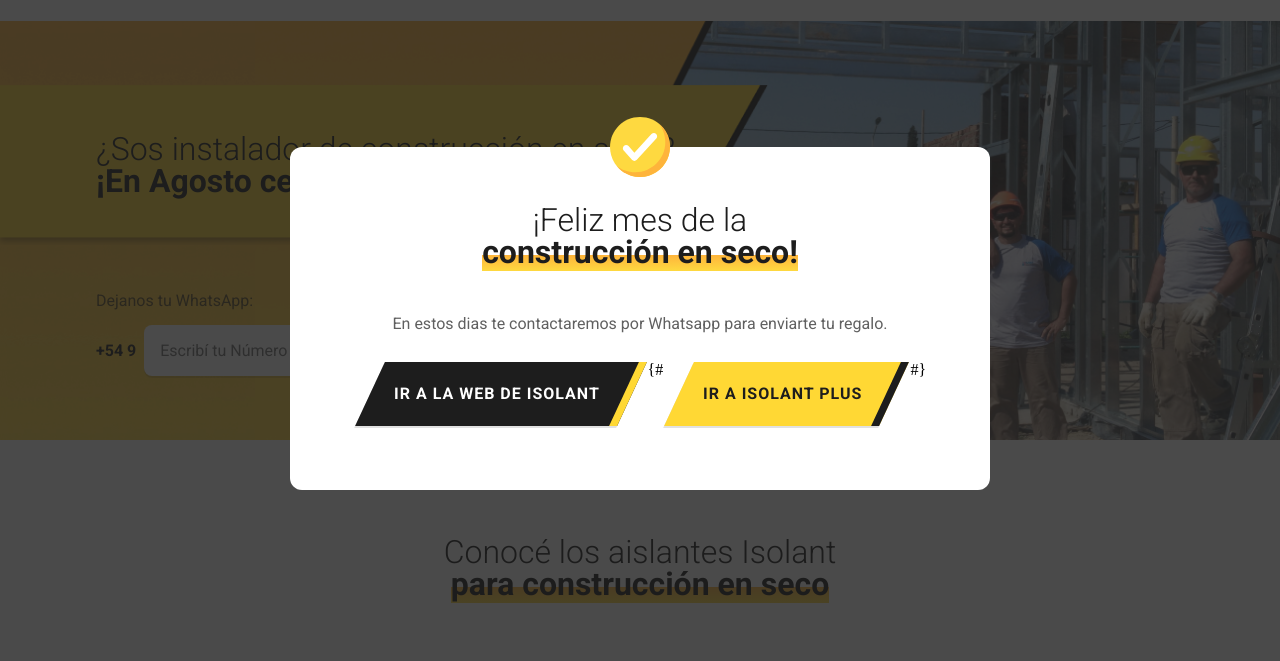
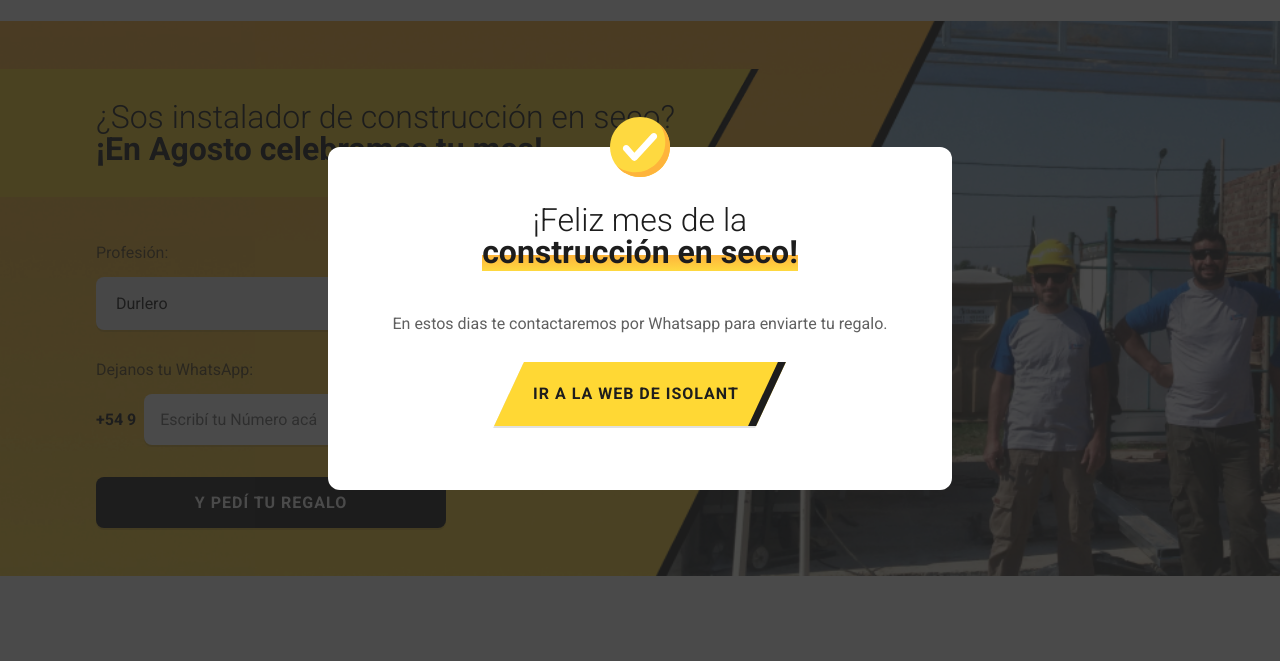
Before and after one commit to Isolant/landing-mes-del-durlero, a website: page exito.html in a window 1280 px wide. Shown: the part 82-743 px from the top of the page. Drawn offline with Linux system fonts and the light colour scheme.

Commit message:
Add profesion selector

```diff
--- a/assets/sass/website.scss
+++ b/assets/sass/website.scss
@@ -48,12 +48,12 @@
   background-image: url('/dist/img/background.jpg');
   background-repeat: no-repeat;
   background-size: cover;
-  padding-top: var(--l);
-  padding-bottom: var(--l);
+  padding-top: var(--m);
+  padding-bottom: var(--m);
 
   .title-container {
-    padding-top: var(--m);
-    padding-bottom: var(--m);
+    padding-top: var(--s);
+    padding-bottom: var(--s);
     background-image: url('/dist/img/title-background.png');
     background-repeat: no-repeat;
     background-size: 60%;
@@ -72,35 +72,54 @@
   form {
     margin-top: var(--m);
 
-    label {
-      @include config.text(var(--xxs), var(--black), 400);
-      opacity: 0.7;
-      margin-bottom: var(--xxs);
-      display: block;
-    }
+    .input-group {
+      max-width: 350px;
+      display: flex;
+      flex-wrap: wrap;
+      align-items: center;
+      margin-bottom: var(--s);
 
-    .input-group {
-      display: flex;
-      align-items: center;
+      &:last-child {
+        margin-bottom: 0;
+      }
+
+      label {
+        @include config.text(var(--xxs), var(--black), 400);
+        opacity: 0.7;
+        margin-bottom: var(--xxs);
+        display: block;
+        flex: 100%;
+      }
 
       span {
         @include config.text(var(--xxs), var(--black), 700);
       }
 
-      input[type="tel"] {
+      input[type="tel"], select {
         @include config.text(var(--xxs), var(--black), 400);
         margin-left: .5rem;
         border-radius: .5rem;
         box-shadow: 0px 2px 0px rgba(29, 29, 29, 0.13);
         border: none;
         padding: var(--xxs);
-        min-width: 270px;
         outline: none;
+        flex: 1;
+      }
+
+      select {
+        margin-left: 0;
       }
 
       button {
         @include components.button(var(--black), var(--white), var(--yellow));
-        left: -2rem;
+        flex: 1;
+        transform: none;
+        border-right: none;
+        border-radius: .5rem;
+
+        h4 {
+          transform: none;
+        }
       }
     }
   }
--- a/exito.html
+++ b/exito.html
@@ -56,9 +56,9 @@
         <a href="https://www.isolant.com.ar" target="_blank" rel="noopener noreferrer">
           <h4>Ir a la web de Isolant</h4>
         </a>
-        {# <a href="https://www.isolant.com.ar" target="_blank" rel="noopener noreferrer" class="cta-isolant-plus">
+        <!-- <a href="https://www.isolant.com.ar" target="_blank" rel="noopener noreferrer" class="cta-isolant-plus">
           <h4>Ir a Isolant Plus</h4>
-        </a> #}
+        </a> -->
       </div>
     </div>
   </section>
@@ -121,11 +121,22 @@
           <strong>¡En Agosto celebramos tu mes!</strong>
         </h1>
       </div>
-      <form action="" class="wrapper">
-        <label for="telephone">Dejanos tu WhatsApp:</label>
+      <form action="" class="wrapper" name="google-sheet">
         <div class="input-group">
+          <label for="profesion">Profesi&oacute;n:</label>
+          <select name="profesion">
+            <option value="Durlero">Durlero</option>
+            <option value="Constructor">Constructor</option>
+            <option value="Arquitecto">Arquitecto</option>
+            <option value="Otro">Otro</option>
+          </select>
+        </div>
+        <div class="input-group">
+          <label for="telefono">Dejanos tu WhatsApp:</label>
           <span>+54 9</span>
-          <input type="tel" placeholder="Escribí tu Número acá" />
+          <input type="tel" placeholder="Escribí tu Número acá" name="telefono" required pattern="[0-9]{8}" title="8 dígitos, sin el 15" />
+        </div>
+        <div class="input-group">
           <button type="submit">
             <h4>Y ped&iacute; tu regalo</h4>
           </button>
```
Also changed, not shown: index.html (+12 -1 lines), dist/css/website.css, 1 other file.
